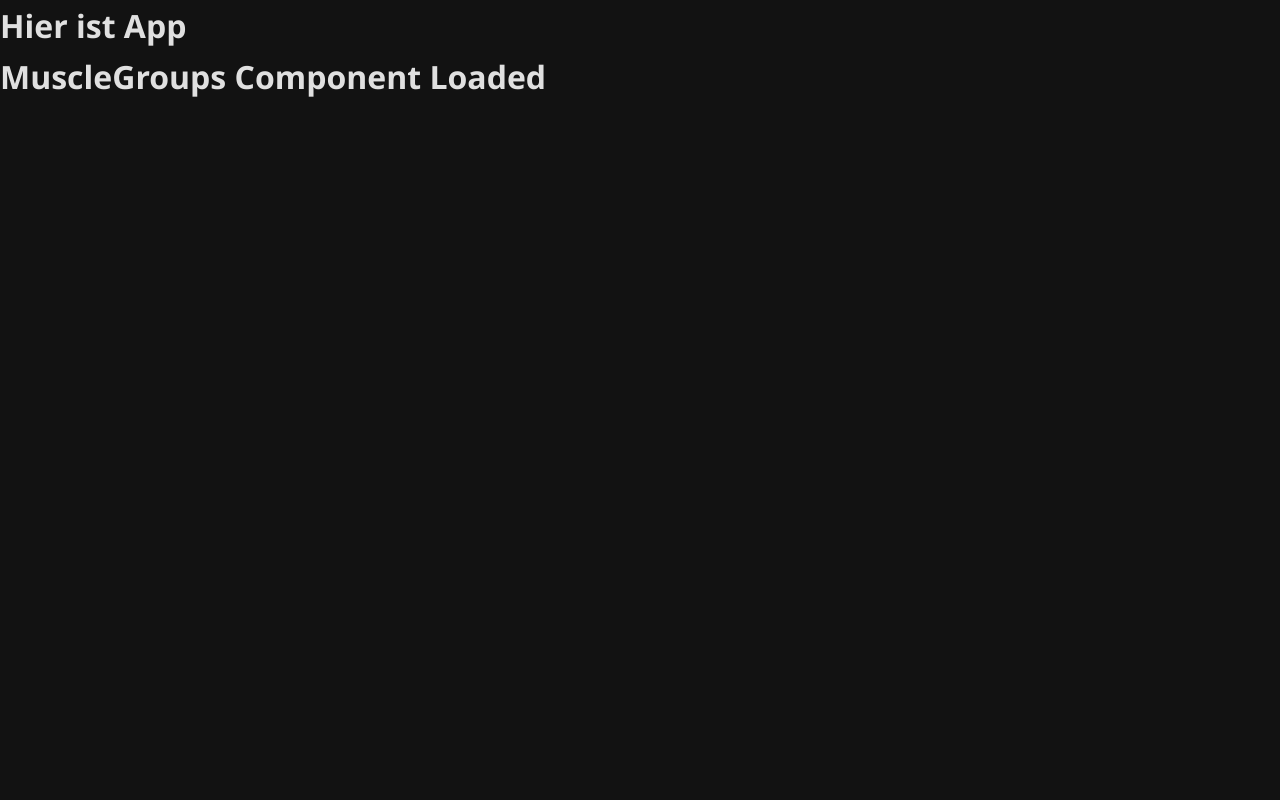
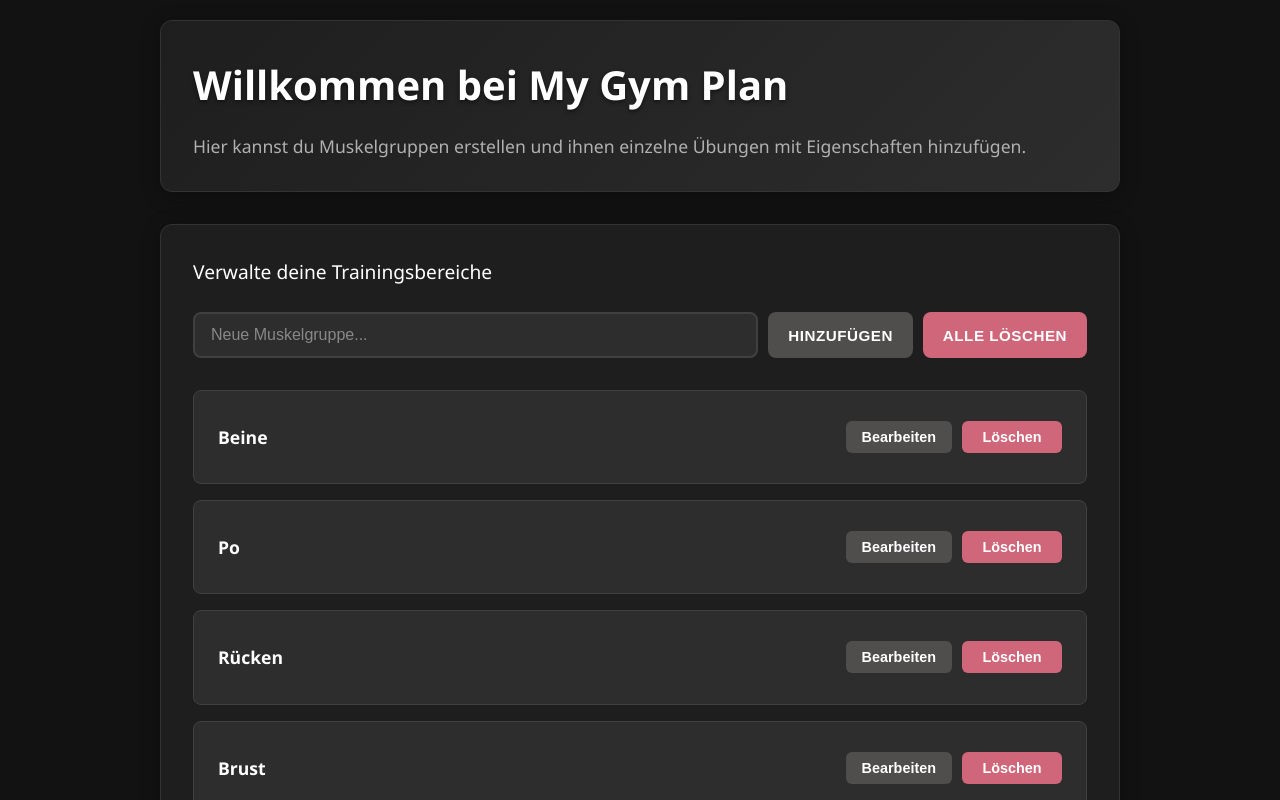
Before and after one commit to ElyasJabari/MyGymPlan, a React (Vite) app: page /#/ in a window 1280 px wide. Shown: the top 800 px of the page. Built offline with nearby package versions, Linux system fonts and the light colour scheme.

Commit message:
Deployment

```diff
--- a/src/App.jsx
+++ b/src/App.jsx
@@ -7,7 +7,6 @@ import Exercises from "./Components/Exercises";
 function App() {
   return (
     <>
-      <h1>Hier ist App</h1>
       <Routes>
         <Route path="/" element={<MuscleGroups />} />
         <Route path="/exercises/:name" element={<Exercises />} />
--- a/src/Components/MuscleGroups.jsx
+++ b/src/Components/MuscleGroups.jsx
@@ -4,5 +4,139 @@ import Header from "./Header";
 import "./MuscleGroups.css";
 
 export default function MuscleGroups() {
-  return <h1>MuscleGroups Component Loaded</h1>;
+  const [muscleGroups, setMuscleGroups] = useState(() => {
+    const saved = localStorage.getItem("muscleGroups");
+    return saved
+      ? JSON.parse(saved)
+      : [
+          { id: 1, name: "Beine" },
+          { id: 2, name: "Po" },
+          { id: 3, name: "Rücken" },
+          { id: 4, name: "Brust" },
+          { id: 5, name: "Schulter" },
+          { id: 6, name: "Arme" },
+          { id: 7, name: "Bauch" },
+          { id: 8, name: "Sonstiges" },
+        ];
+  });
+  const [newMuscleGroup, setNewMuscleGroup] = useState("");
+  const [changName, setChangeName] = useState();
+  const [draggedMuscleGroup, setDraggedMuscleGroup] = useState();
+  const inputRef = useRef(null);
+
+  useEffect(() => {
+    localStorage.setItem("muscleGroups", JSON.stringify(muscleGroups));
+  }, [muscleGroups]);
+
+  const handelAdd = () => {
+    if (changName) {
+      setMuscleGroups(
+        muscleGroups.map((m) =>
+          m.id === changName ? { ...m, name: newMuscleGroup } : m
+        )
+      );
+      setChangeName(null);
+    } else {
+      const newId =
+        muscleGroups.length > 0
+          ? muscleGroups[muscleGroups.length - 1].id + 1
+          : 1;
+      setMuscleGroups([...muscleGroups, { id: newId, name: newMuscleGroup }]);
+    }
+    setNewMuscleGroup("");
+  };
+
+  const handleChangeName = (name, id) => {
+    setChangeName(id);
+    setNewMuscleGroup(name);
+
+    window.scrollTo({ top: 0, behavior: "smooth" });
+    setTimeout(() => {
+      inputRef.current?.focus();
+    }, 300);
+  };
+
+  const handleDragStart = (index) => {
+    setDraggedMuscleGroup(index);
+  };
+
+  const handleOnDragOver = (e) => {
+    e.preventDefault();
+  };
+
+  const handleOnDrop = (index) => {
+    const copieArray = [...muscleGroups];
+    const [update] = copieArray.splice(draggedMuscleGroup, 1);
+    copieArray.splice(index, 0, update);
+    setMuscleGroups(copieArray);
+    setDraggedMuscleGroup(null);
+  };
+
+  return (
+    <div className="app-container">
+      <Header />
+      <div className="content">
+        <p>Verwalte deine Trainingsbereiche</p>
+        <div className="input-group">
+          <input
+            ref={inputRef}
+            type="text"
+            placeholder="Neue Muskelgruppe..."
+            onChange={(e) => setNewMuscleGroup(e.target.value)}
+            value={newMuscleGroup}
+          />
+          <button className="btn btn-primary" onClick={handelAdd}>
+            {changName ? "Speichern" : "Hinzufügen"}
+          </button>
+          <button
+            className="btn btn-danger"
+            onClick={() => setMuscleGroups([])}
+          >
+            Alle Löschen
+          </button>
+        </div>
+        <ul className="muscle-groups-list">
+          {muscleGroups.map((m, index) => (
+            <div
+              key={m.id}
+              className="muscle-group-item"
+              draggable
+              onDragStart={() => handleDragStart(index)}
+              onDragOver={handleOnDragOver}
+              onDrop={() => handleOnDrop(index)}
+            >
+              <div className="muscle-group-content">
+                <div className="muscle-group-main">
+                  <Link
+                    className="muscle-group-link"
+                    to={`/exercises/${m.name}`}
+                  >
+                    {m.name}
+                  </Link>
+                  <div className="action-buttons">
+                    <button
+                      className="btn-edit"
+                      onClick={() => handleChangeName(m.name, m.id)}
+                    >
+                      Bearbeiten
+                    </button>
+                    <button
+                      className="btn-delete"
+                      onClick={() => {
+                        setMuscleGroups(
+                          muscleGroups.filter((f) => f.id !== m.id)
+                        );
+                      }}
+                    >
+                      Löschen
+                    </button>
+                  </div>
+                </div>
+              </div>
+            </div>
+          ))}
+        </ul>
+      </div>
+    </div>
+  );
 }
```
